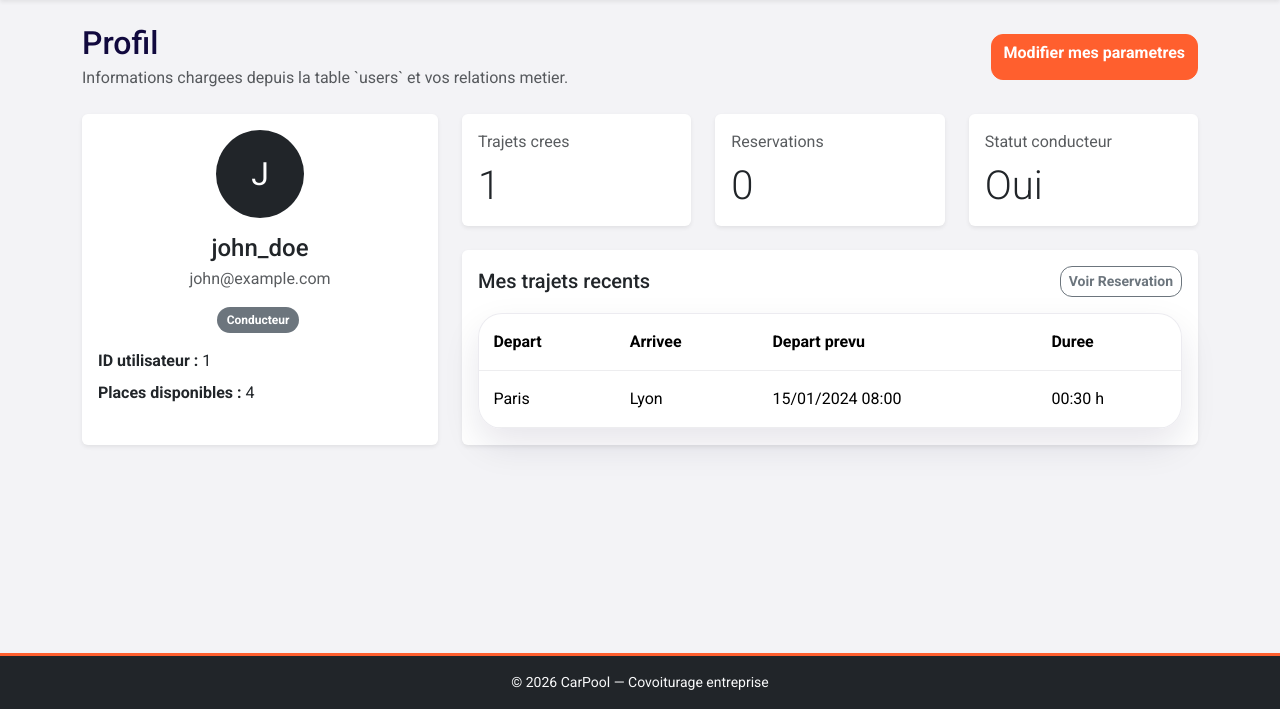
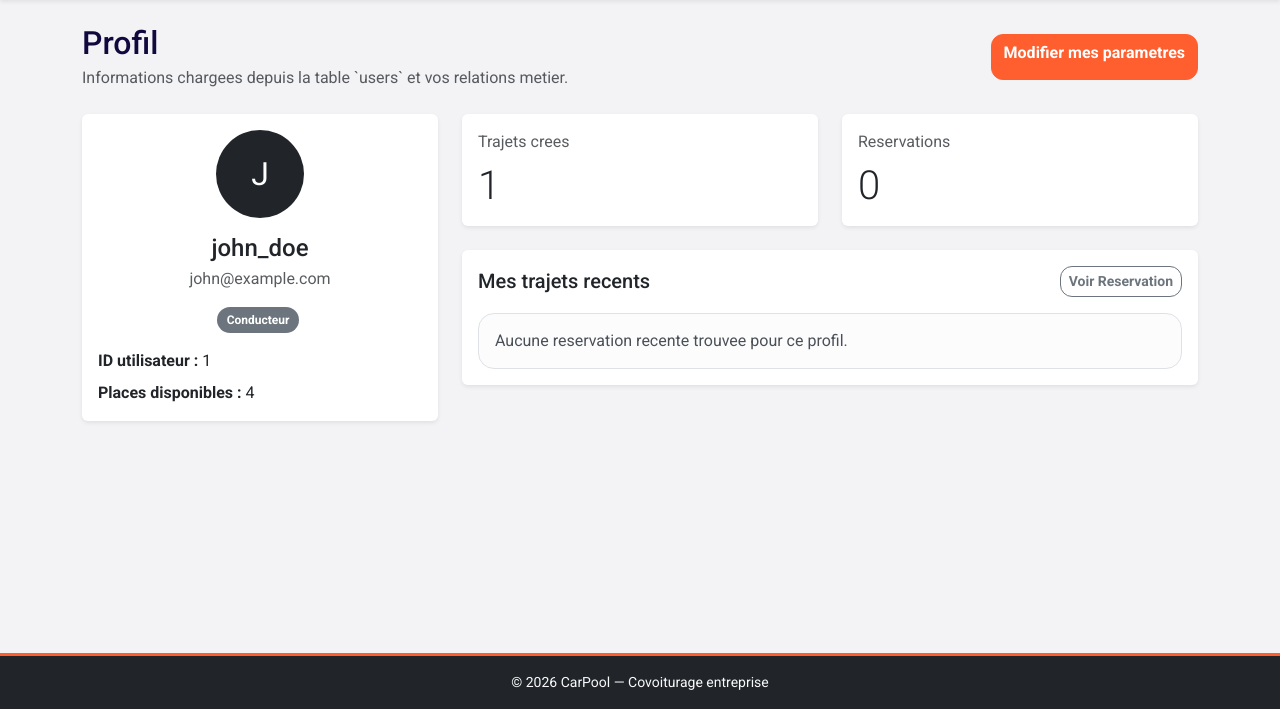
Before and after one commit to Remy0011/CarPool, a PHP site: page /index.php?page=Profil in a window 1280 px wide. Shown: the part 91-800 px from the top of the page. Run offline with PHP 8.4, Linux system fonts and the light colour scheme; a user stored in the database is signed in; data comes from the database, SQL or seed files in the repository.

Commit message:
profile linked with reservation

```diff
--- a/public/Profil.php
+++ b/public/Profil.php
@@ -39,17 +39,19 @@ if (!empty($profile['passengers_id'])) {
     $reservedJourneys = (int) $reservedJourneysStmt->fetchColumn();
 }
 
+$recentJourneys = [];
+if (!empty($profile['passengers_id'])) {
     $recentJourneysStmt = $pdo->prepare('
         SELECT j.start, j.final, j.start_of_hours, j.end_of_hours, j.travel_time
         FROM journeys j
-    JOIN CONDUIRE cd ON cd.journeys_id = j.journeys_id
-    JOIN conductors c ON c.conductors_id = cd.conductors_id
-    WHERE c.users_id = ?
-    ORDER BY j.start_of_hours ASC
+        JOIN ASSO4 a ON a.journeys_id = j.journeys_id
+        WHERE a.passengers_id = ?
+        ORDER BY j.start_of_hours DESC
         LIMIT 5
     ');
-$recentJourneysStmt->execute([$profile['users_id']]);
+    $recentJourneysStmt->execute([$profile['passengers_id']]);
     $recentJourneys = $recentJourneysStmt->fetchAll(PDO::FETCH_ASSOC);
+}
 
 $initial = mb_strtoupper(mb_substr($profile['user_name'], 0, 1));
 $roles = [];
@@ -100,7 +102,7 @@ if ($roles === []) {
 
         <div class="col-12 col-lg-8">
             <div class="row g-4 mb-4">
-                <div class="col-md-4">
+                <div class="col-md-6">
                     <div class="card shadow-sm border-0 h-100">
                         <div class="card-body">
                             <p class="text-muted mb-2">Trajets crees</p>
@@ -109,20 +111,11 @@ if ($roles === []) {
                     </div>
                 </div>
 
-                <div class="col-md-4">
+                <div class="col-md-6">
                     <div class="card shadow-sm border-0 h-100">
                         <div class="card-body">
                             <p class="text-muted mb-2">Reservations</p>
                             <p class="display-6 mb-0"><?= $reservedJourneys ?></p>
-                        </div>
-                    </div>
-                </div>
-
-                <div class="col-md-4">
-                    <div class="card shadow-sm border-0 h-100">
-                        <div class="card-body">
-                            <p class="text-muted mb-2">Statut conducteur</p>
-                            <p class="display-6 mb-0"><?= !empty($profile['conductors_id']) ? 'Oui' : 'Non' ?></p>
                         </div>
                     </div>
                 </div>
@@ -136,7 +129,7 @@ if ($roles === []) {
                     </div>
 
                     <?php if (empty($recentJourneys)): ?>
-                        <div class="alert alert-light border mb-0">Aucun trajet conducteur trouve pour ce profil.</div>
+                        <div class="alert alert-light border mb-0">Aucune reservation recente trouvee pour ce profil.</div>
                     <?php else: ?>
                         <div class="table-responsive">
                             <table class="table align-middle mb-0">
```
Lines whose indentation alone changed are shown as unchanged.
